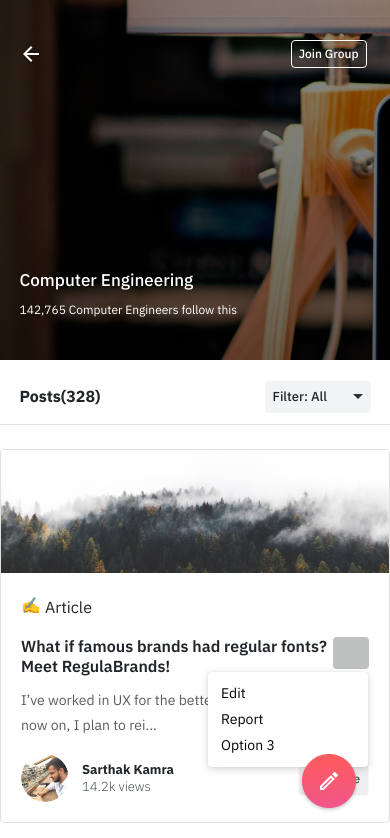
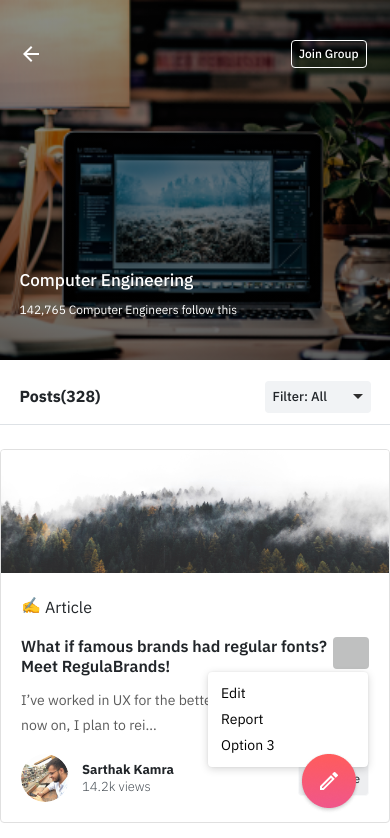
Before and after one commit to ashraf-007/achraf-atg-task1, a plain HTML site: page index.html in a window 390 px wide. Shown: the top 838 px of the page. Drawn offline with nearby package versions, Linux system fonts and the light colour scheme.

Commit message:
Edit card title bug and hero image

```diff
--- a/index.html
+++ b/index.html
@@ -50,6 +50,7 @@
     <!-- Hero -->
     <section id="hero">
         <div class="hero-bg"></div>
+        <img class="hero-img" src="./assets/mobile-bg.png" alt="">
         <div class="hero">
             <div class="hero-elements">
                 <h1>Computer Engineering</h1>
@@ -81,8 +82,8 @@
                             <div id='create-email'>
                                 <div class="d-flex justify-content-between align-items-baseline width-control">
                                     <h1 id='title'>Create Account</h1>
-                                    <img style='cursor: pointer;' data-toggle="modal" data-target="#exampleModalCenter" class="mobile-close"
-                                        src="./assets/mobile-close.svg" alt="">
+                                    <img style='cursor: pointer;' data-toggle="modal" data-target="#exampleModalCenter"
+                                        class="mobile-close" src="./assets/mobile-close.svg" alt="">
                                 </div>
                                 <!-- Modal Form -->
                                 <div id='form'>
@@ -226,7 +227,7 @@
                                     </h5>
                                     <div id="dots-edit">
                                         <div class="dots">
-                                    <img  class="pt-2" src="./assets//dots.svg" alt="">
+                                            <img class="pt-2" src="./assets//dots.svg" alt="">
                                         </div>
 
                                         <ul class="options-container">
@@ -275,7 +276,7 @@
                                         launched by Government</h5>
                                     <div id="dots-edit">
                                         <div class="dots">
-                                        <img  class="pt-2" src="./assets//dots.svg" alt="">
+                                            <img class="pt-2" src="./assets//dots.svg" alt="">
                                         </div>
 
                                         <ul class="options-container">
@@ -427,7 +428,8 @@
 
                         <div class="location-input border-bottom pb-2 d-flex justify-content-start align-items-center">
                             <img class="" src="./assets/location-icon.svg" alt="">
-                            <input id='location-input' class="mr-4" value="Noida, India " placeholder="Enter your location" type="text">
+                            <input id='location-input' class="mr-4" value="Noida, India "
+                                placeholder="Enter your location" type="text">
                             <img id="input-toggle-icon" src="./assets/edit-icon.svg" alt="">
                         </div>
                         <div id='alert-message'>
--- a/styles.css
+++ b/styles.css
@@ -1,3 +1,8 @@
+
+/************ Mobile : 360px **********
+**************Desktop : 1440px ************
+************************************/
+
 * {
     margin: 0;
     padding: 0;
@@ -27,6 +32,7 @@ body {
 .hide {
     display: none;
 }
+
 .sticky {
     position: fixed;
     top: 0;
@@ -136,8 +142,6 @@ hr {
     height: 440px;
     max-width: 1440px;
     margin: 0 auto;
-
-
 }
 
 .hero {
@@ -146,6 +150,8 @@ hr {
     width: 100%;
     margin: 0 auto;
     background-image: url(./assets/hero-image.png);
+    background-repeat: no-repeat;
+    object-fit: contain;
 }
 
 .hero-bg {
@@ -153,6 +159,12 @@ hr {
     background: linear-gradient(180deg, rgba(0, 0, 0, 0.45) 0%, rgba(0, 0, 0, 0.6) 100%);
     height: 100%;
     width: 100%;
+    z-index: 10;
+}
+
+.hero-img {
+    display: none;
+
 }
 
 .hero-elements {
@@ -161,6 +173,7 @@ hr {
     height: 47px;
     top: 68%;
     left: 14%;
+    z-index: 20;
 }
 
 .hero-elements h1 {
@@ -234,6 +247,8 @@ hr {
 .title {
     position: relative;
     bottom: 2px;
+    /* font-size: 12px; */
+    width: 72px;
 }
 
 .left-feed {
@@ -312,11 +327,13 @@ hr {
 .share-post p {
     display: none;
 }
-#dots-edit{
-position: relative;
+
+#dots-edit {
+    position: relative;
 }
-.dots{
-    cursor:pointer;
+
+.dots {
+    cursor: pointer;
     background: #BFC0C0;
     border-radius: 4px;
     height: 32px;
@@ -324,31 +341,36 @@ position: relative;
     text-align: center;
 
 }
-.options-container{
+
+.options-container {
     position: absolute;
     z-index: 10;
     left: -125px;
     top: 35px;
     height: auto;
     width: 160px;
-    padding: 11px 13px ;
+    padding: 11px 13px;
     background: white;
     box-shadow: 0px 2px 8px rgba(0, 0, 0, 0.16), 0px 0px 2px rgba(0, 0, 0, 0.08);
     font-size: 14px;
     color: #000000;
     border-radius: 4px;
 }
-.dots img{
+
+.dots img {
     position: relative;
     bottom: 1px;
 }
-.options-container li{
+
+.options-container li {
     cursor: pointer;
 }
+
 .options-container li:nth-child(2) {
     /* height: 32px; */
     padding: 5px 0;
 }
+
 /*********** Right feed   ****/
 .right-feed {
     width: 100%;
@@ -374,12 +396,13 @@ position: relative;
     position: relative;
     top: 3px;
 }
-.see-more{
+
+.see-more {
     margin-top: 50px;
     font-size: 12px;
-line-height: 16px;
-color: #2F6CE5;
-text-decoration: underline;
+    line-height: 16px;
+    color: #2F6CE5;
+    text-decoration: underline;
 }
 
 
@@ -676,7 +699,6 @@ text-decoration: underline;
     letter-spacing: -0.008em;
     width: 80%;
     margin: 0 auto;
-
     color: #000000;
 }
 
@@ -711,6 +733,8 @@ text-decoration: underline;
         padding: 20px 6%;
         margin: 0 auto;
         width: 100%;
+        z-index: 10;
+
 
     }
 
@@ -739,6 +763,24 @@ text-decoration: underline;
     .main-navigation .filter {
         position: relative;
         bottom: 7px;
+    }
+
+    .hero {
+        margin-bottom: 32px;
+        height: 100%;
+        width: 100%;
+        background-image: none;
+        margin: 0 auto;
+    }
+
+    .hero-img {
+        display: block;
+        position: absolute;
+        top: 0;
+        left: 0;
+        width: 100%;
+        height: 100%;
+        object-fit: cover;
     }
 
     .left-feed {
```
Also changed, not shown: assets/mobile-bg.png (added). Lines whose indentation alone changed are shown as unchanged.
